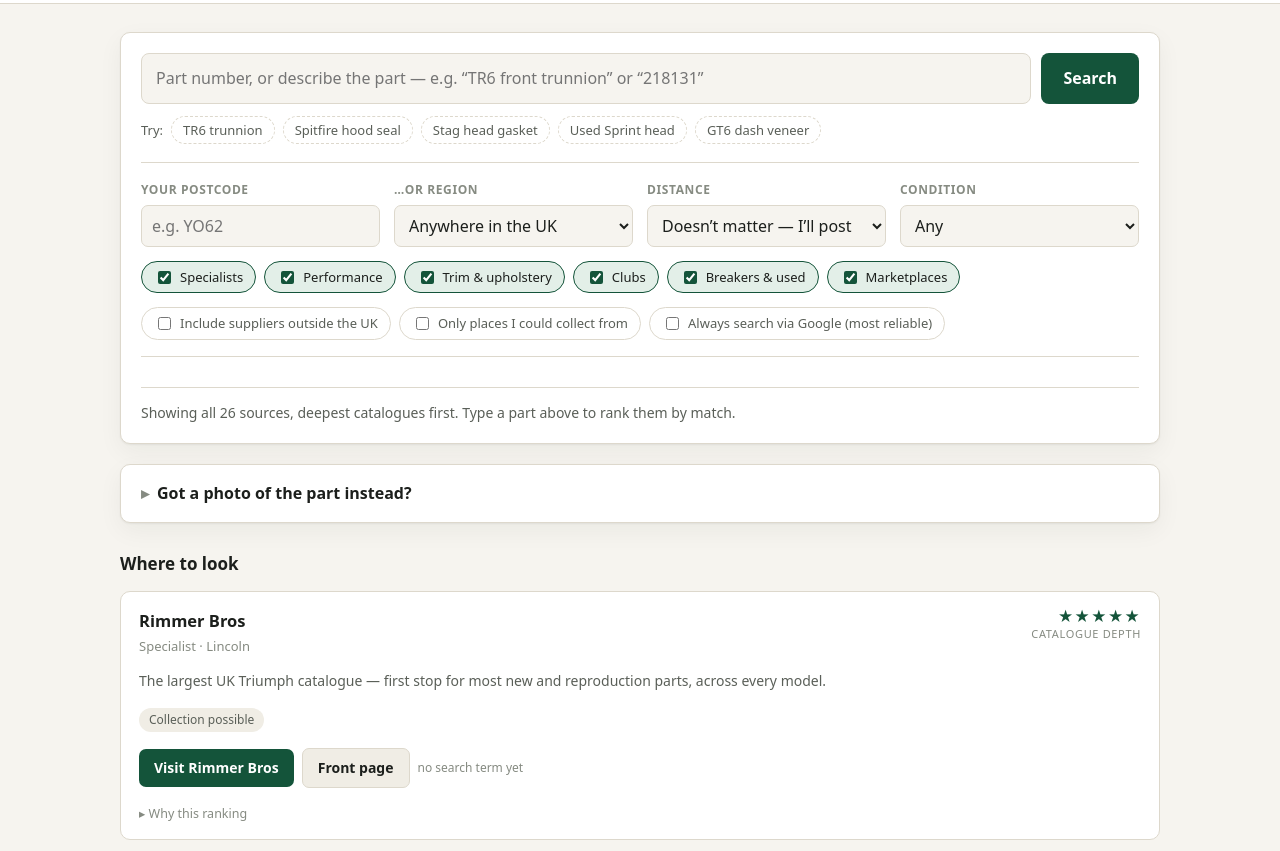
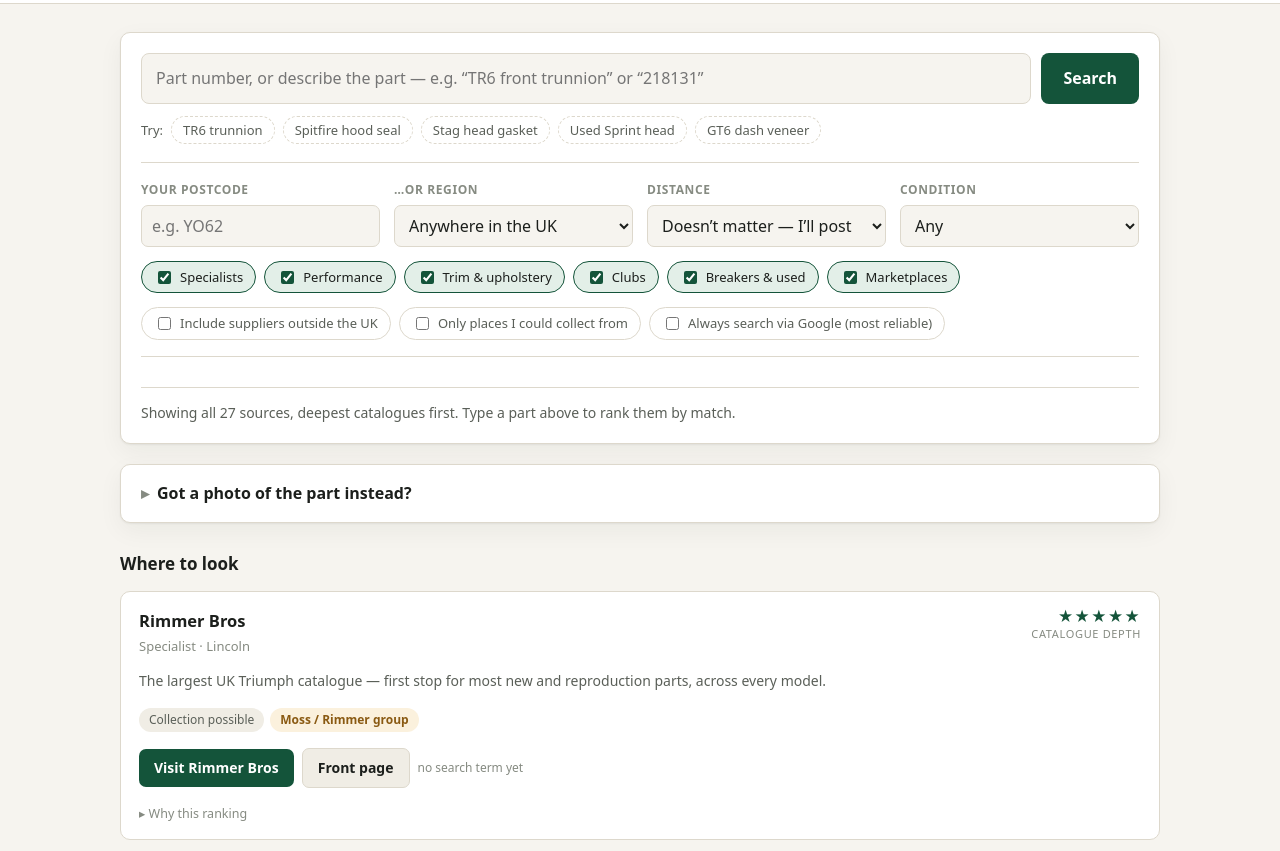
Before and after one commit to pettifordo/triumph-spares-finder, a website: page index.html in a window 1280 px wide. Shown: the part 76-927 px from the top of the page. Drawn offline with Linux system fonts and the light colour scheme.

Commit message:
Add ANG Classic Car Parts; flag Moss/Rimmer common ownership
Two corrections from a user who actually buys these parts.

Moss and Rimmer: Radial Equity Partners owns Moss Motors, Moss Europe and
Rimmer Bros, which trade as a partnership. They keep separate sites,
catalogues, stock and pricing, so they stay as separate entries — but all
three now carry a group badge and a note, because 'if one is out of stock try
the other' is weaker advice when both have the same owner. Groups live in
SUPPLIER_GROUPS and check-data validates the ids and warns about groups of one.

ANG Classic Car Parts (Nottingham) was missing entirely: new, used and NOS
across the whole 1959-81 Triumph range, collection by prior arrangement.

Corrected its breadth from 3 to 4 after checking it against its peers. At 3 it
placed below Canley Classics for a Herald part near Nottingham despite being
3 miles from the postcode against Canley's 40 — and it covers 16 models to
Canley's 11, both carrying new/repro/NOS/used. The 3 was an unjustified guess.

Also documented breadth in the README as the softest field in the data and the
first thing to change when a supplier ranks lower than it should.

```diff
--- a/assets/styles.css
+++ b/assets/styles.css
@@ -380,6 +380,11 @@
   padding: 3px 10px;
   color: var(--ink-2);
 }
+.reason.group {
+  background: var(--warn-soft);
+  color: var(--warn);
+  font-weight: 550;
+}
 
 .match { text-align: right; min-width: 120px; }
 @media (max-width: 640px) { .match { text-align: left; } }
--- a/data/knowledge.js
+++ b/data/knowledge.js
@@ -102,6 +102,19 @@
   used: ['used', 'second hand', 'secondhand', 'breaking', 'breaker', 'salvage', 'donor', 'scrap'],
 };
 
+/* Suppliers under common ownership. Worth surfacing, because "if one is out of
+ * stock, try the other" is weaker advice when both belong to the same group. */
+const SUPPLIER_GROUPS = {
+  'moss-rimmer': {
+    label: 'Moss / Rimmer group',
+    note:
+      'Moss Europe, Moss Motors and Rimmer Bros are under common ownership (Radial Equity ' +
+      'Partners) and trade as a partnership. They still run separate websites, catalogues, ' +
+      'stock and pricing, so checking both is still worth doing — but treat them as one ' +
+      'group rather than two independent opinions.',
+  },
+};
+
 /* Words that mean "I don't want the standard part". Without one of these, a
  * competition-parts house should sit below the general catalogues, however
  * precisely it matches the category. */
--- a/data/suppliers.js
+++ b/data/suppliers.js
@@ -29,7 +29,7 @@
     type: 'specialist', nationwide: true, collection: true,
     models: ['*'], categories: ['*'],
     stockTypes: ['new', 'repro', 'nos'],
-    oeCrossReference: true, breadth: 5,
+    oeCrossReference: true, breadth: 5, group: 'moss-rimmer',
     notes: 'The largest UK Triumph catalogue — first stop for most new and reproduction parts, across every model.',
   },
   {
@@ -42,7 +42,7 @@
     models: ['tr2', 'tr3', 'tr4', 'tr5', 'tr6', 'tr7', 'tr8', 'spitfire', 'gt6', 'herald', 'vitesse', 'stag'],
     categories: ['*'],
     stockTypes: ['new', 'repro'],
-    oeCrossReference: true, breadth: 5,
+    oeCrossReference: true, breadth: 5, group: 'moss-rimmer',
     notes: 'Big sports-car catalogue with trade counters at several branches — handy if you want to collect.',
   },
   {
@@ -230,6 +230,22 @@
     notes: 'Classic electrics, lighting, instruments and wiring — strong on Lucas-pattern items.',
   },
   {
+    id: 'ang-classic',
+    name: 'ANG Classic Car Parts',
+    url: 'https://www.angclassiccarparts.co.uk/',
+    search: { template: null, verified: false },
+    town: 'Sherwood, Nottingham', country: 'GB', coords: [52.99, -1.15],
+    type: 'specialist', nationwide: true, collection: true,
+    models: ['spitfire', 'gt6', 'stag', 'dolomite', 'herald', 'vitesse', 'toledo', '1300',
+             '2000', 'tr2', 'tr3', 'tr4', 'tr5', 'tr6', 'tr7', 'tr8'],
+    categories: ['*'],
+    stockTypes: ['new', 'repro', 'nos', 'used'],
+    oeCrossReference: true, breadth: 4,
+    notes: 'Family-run Nottingham supplier covering the whole 1959–81 Triumph range, new and used. A good hunting ground for parts the big catalogues have dropped. Collection by prior arrangement.',
+  },
+
+  /* ----------------------------------------------------------- UK: clubs */
+  {
     id: 'tssc',
     name: 'Triumph Sports Six Club (TSSC)',
     url: 'https://www.tssc.org.uk/',
@@ -365,7 +381,7 @@
     models: ['tr2', 'tr3', 'tr4', 'tr5', 'tr6', 'tr7', 'tr8', 'spitfire', 'gt6', 'herald', 'vitesse', 'stag'],
     categories: ['*'],
     stockTypes: ['new', 'repro'],
-    oeCrossReference: true, breadth: 5,
+    oeCrossReference: true, breadth: 5, group: 'moss-rimmer',
     notes: 'Large US catalogue. Worth checking when a UK supplier is out of stock — mind duty and shipping.',
   },
   {
--- a/js/app.js
+++ b/js/app.js
@@ -156,6 +156,10 @@
 
     const reasonRow = el('div', 'reasons');
     reasons.slice(0, 5).forEach((r) => reasonRow.appendChild(el('span', 'reason', r)));
+    /* Common ownership is worth knowing before you treat two hits as two
+     * independent places to try. */
+    const group = supplier.group && SUPPLIER_GROUPS[supplier.group];
+    if (group) reasonRow.appendChild(el('span', 'reason group', group.label));
     card.appendChild(reasonRow);
 
     /* Actions: search their site (or Google-scoped), plus their front page. */
@@ -200,6 +204,7 @@
       table.appendChild(tr);
     });
     details.appendChild(table);
+    if (group) details.appendChild(el('p', 'meta', group.note));
     if (distance !== null) {
       details.appendChild(el('p', 'meta', `Roughly ${distance} miles from ${'you'} — measured to the town centre, so treat it as a guide.`));
     }
```
Also changed, not shown: scripts/check-data.mjs (+13 -2 lines), README.md.
